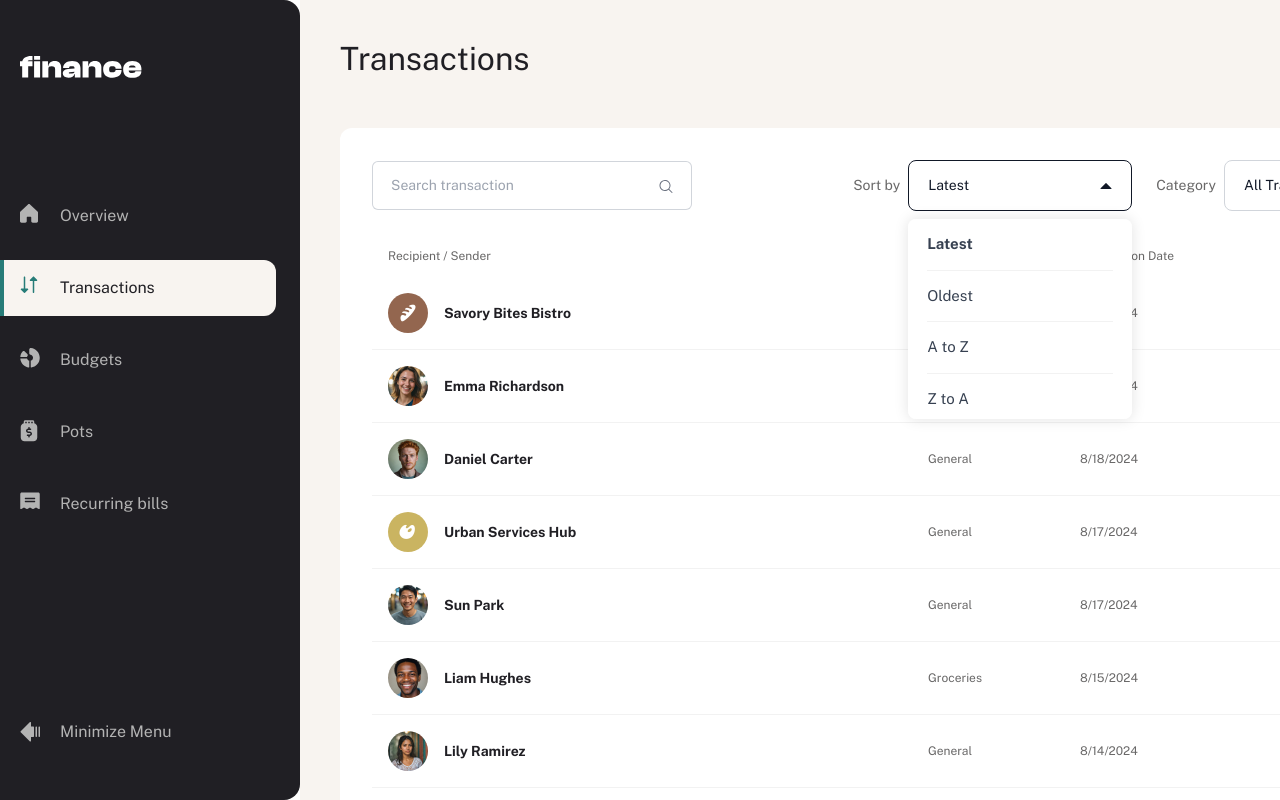
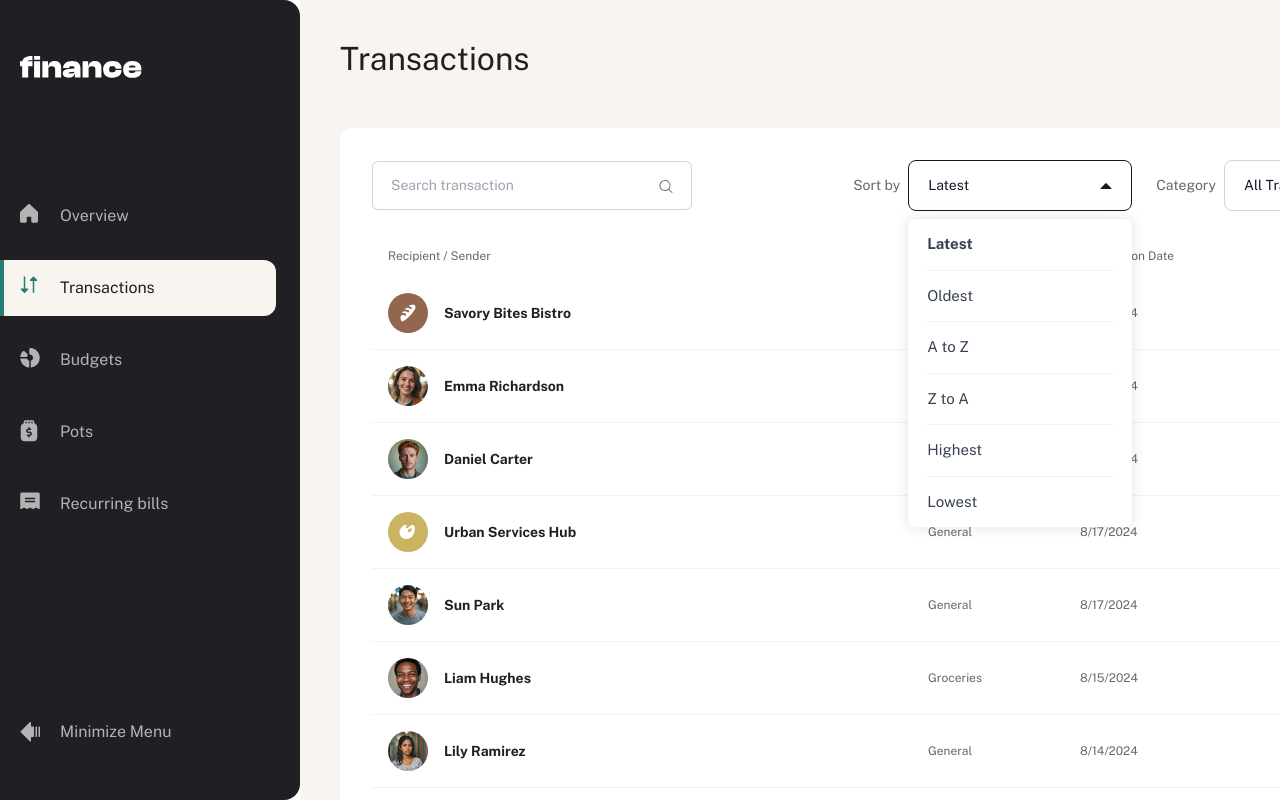
Before and after one commit to Chermann-KING/personal-finance-app, a Next.js app: page /dashboard/transactions in a window 1280 px wide. Both pictures are taken after a click on the button "Latest". Built offline with nearby package versions, Linux system fonts and the light colour scheme.

Commit message:
💄 Main: UI > Fix CategoriesDropdown SortDropdown height

```diff
--- a/src/ui/CategoriesDropdown.tsx
+++ b/src/ui/CategoriesDropdown.tsx
@@ -75,7 +75,7 @@ const CategoriesDropdown: React.FC<CategoryDropdownProps> = ({
       {/* dropdown */}
       <div
         role="listbox"
-        className={`h-[300px] overflow-y-scroll scrollbar-thin no-scrollbar absolute right-0 w-full mt-2 rounded-lg shadow-custom bg-white z-10 divide-y divide-solid divide-grey-100 px-[19px] transform transition-all duration-300 ease-in-out ${
+        className={`h-auto max-h-[333px] overflow-y-scroll scrollbar-thin no-scrollbar absolute right-0 w-full mt-2 rounded-lg shadow-custom bg-white z-10 divide-y divide-solid divide-grey-100 px-[19px] transform transition-all duration-300 ease-in-out ${
           isOpen
             ? "opacity-100 translate-y-0 visible"
             : "opacity-0 -translate-y-4 invisible"
--- a/src/ui/SortDropdown.tsx
+++ b/src/ui/SortDropdown.tsx
@@ -68,7 +68,7 @@ const SortDropdown: React.FC<SortDropdownProps> = ({
       {/* dropdown */}
       <div
         role="listbox"
-        className={`h-[200px] overflow-y-scroll scrollbar-thin no-scrollbar absolute right-0 w-full mt-2 rounded-lg shadow-custom bg-white z-10 divide-y divide-solid divide-grey-100 px-[19px] transform transition-all duration-300 ease-in-out ${
+        className={`h-auto max-h-[333px] overflow-y-scroll scrollbar-thin no-scrollbar absolute right-0 w-full mt-2 rounded-lg shadow-custom bg-white z-10 divide-y divide-solid divide-grey-100 px-[19px] transform transition-all duration-300 ease-in-out ${
           isOpen
             ? "opacity-100 translate-y-0 visible"
             : "opacity-0 -translate-y-4 invisible"
```
